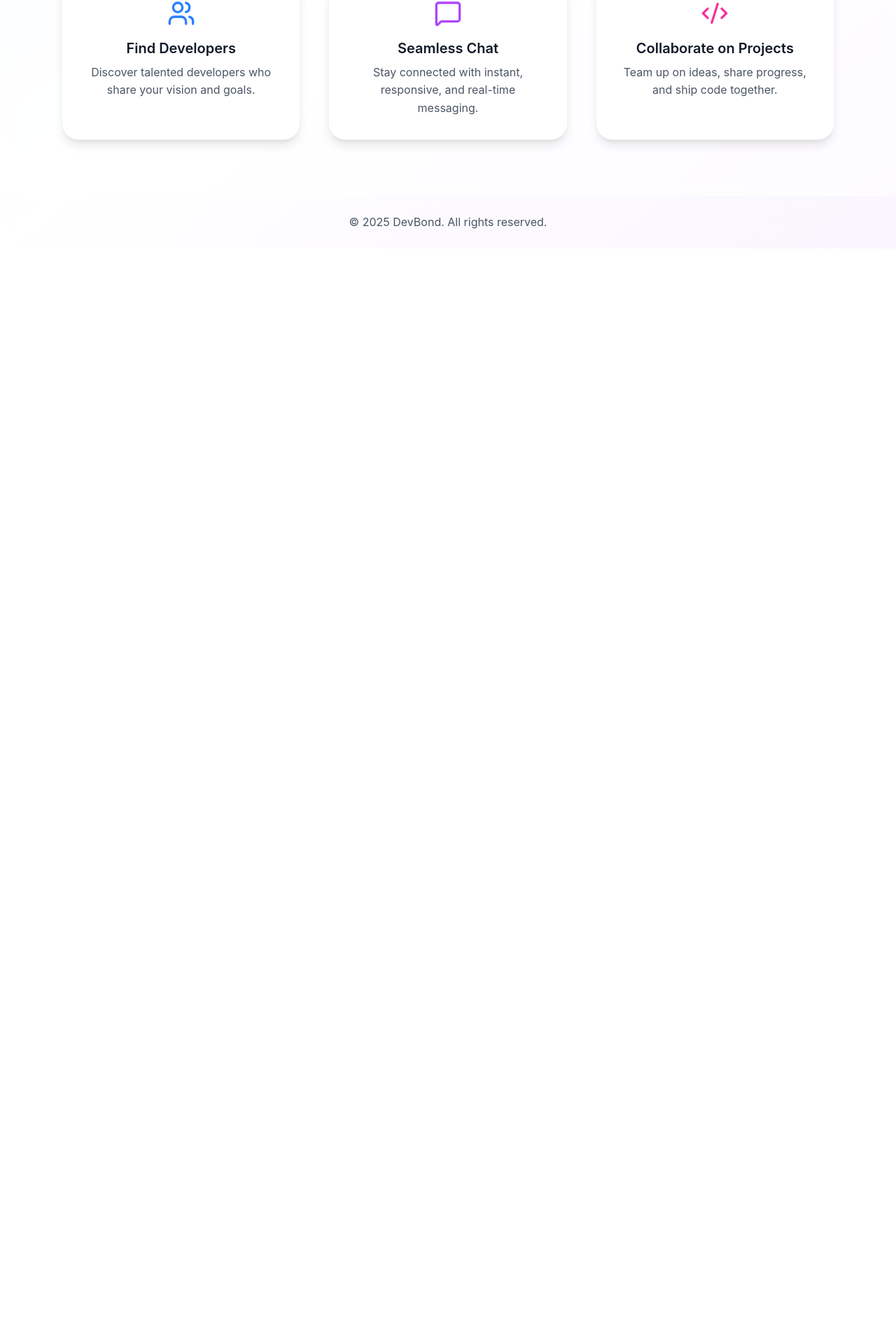
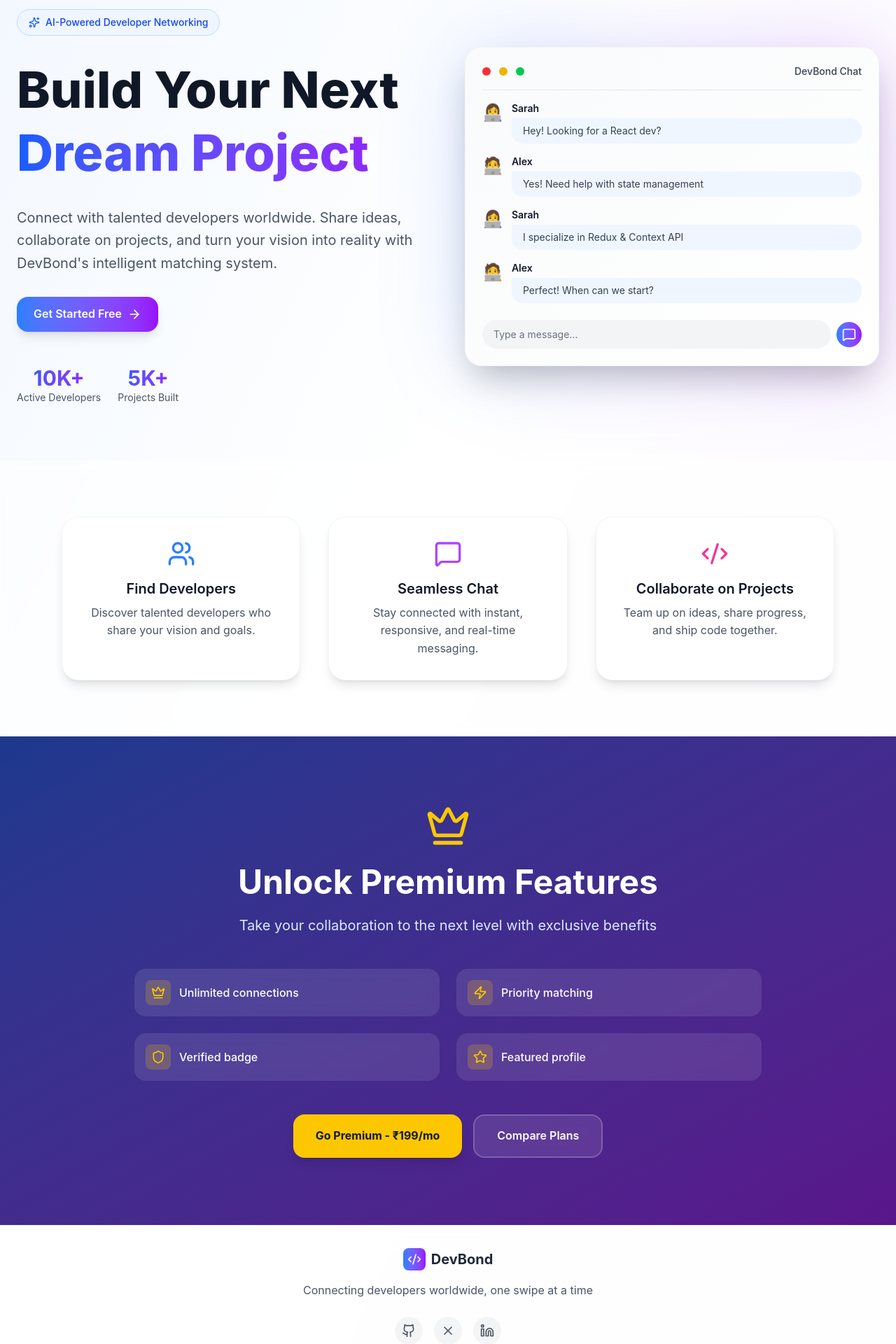
Before and after one commit to VidyaSagarMehar/DevBond, a React (Vite) app in the folder client/: page /welcome in a window 1280 px wide. Shown: the part 723-2643 px from the top of the page at 70% size. Before the commit the page ends 1078 px from the top, so only its background shows below. Built offline with nearby package versions, Linux system fonts and the light colour scheme.

Commit message:
Landing page rewaped, minor UI bug fix on all the Component

```diff
--- a/client/src/Components/EditProfile.jsx
+++ b/client/src/Components/EditProfile.jsx
@@ -247,7 +247,7 @@ const EditProfile = ({ user }) => {
 									<button
 										onClick={addSkill}
 										type="button"
-										className="px-6 py-3 bg-blue-500 hover:bg-blue-600 text-white rounded-xl font-medium transition-colors"
+										className="px-6 py-3 bg-blue-500 hover:bg-blue-600 text-white rounded-xl font-medium transition-colors cursor-pointer"
 									>
 										Add
 									</button>
@@ -346,7 +346,7 @@ const EditProfile = ({ user }) => {
 							onClick={saveProfile}
 							disabled={loading}
 							type="button"
-							className="w-full bg-gradient-to-r from-blue-500 to-purple-600 text-white py-4 rounded-xl font-semibold hover:shadow-lg transition-all duration-300 disabled:opacity-50 flex items-center justify-center space-x-2"
+							className="w-full bg-gradient-to-r from-blue-500 to-purple-600 text-white py-4 rounded-xl font-semibold hover:shadow-lg transition-all duration-300 disabled:opacity-50 flex items-center justify-center space-x-2 cursor-pointer"
 						>
 							{loading ? (
 								<>
--- a/client/src/Components/Footer.jsx
+++ b/client/src/Components/Footer.jsx
@@ -1,5 +1,5 @@
 import React from 'react';
-import { Heart, Code2, Github, Twitter, Linkedin, Mail } from 'lucide-react';
+import { Heart, Code2, Github, Twitter, Linkedin, Mail, X } from 'lucide-react';
 
 const Footer = () => {
 	return (
@@ -24,29 +24,32 @@ const Footer = () => {
 					{/* Social Links */}
 					<div className="flex items-center justify-center space-x-4 mb-6">
 						<a
-							href="#"
+							href="https://github.com/VidyaSagarMehar"
+							target="blank"
 							className="w-10 h-10 bg-gray-100 dark:bg-gray-800 hover:bg-blue-100 dark:hover:bg-blue-800 rounded-full flex items-center justify-center transition-colors group"
 						>
 							<Github className="w-5 h-5 text-gray-600 dark:text-gray-300 group-hover:text-blue-600" />
 						</a>
 						<a
-							href="#"
+							href="https://x.com/VidyaSagarMehar"
+							target="blank"
 							className="w-10 h-10 bg-gray-100 dark:bg-gray-800 hover:bg-blue-100 dark:hover:bg-blue-800 rounded-full flex items-center justify-center transition-colors group"
 						>
-							<Twitter className="w-5 h-5 text-gray-600 dark:text-gray-300 group-hover:text-blue-600" />
+							<X className="w-5 h-5 text-gray-600 dark:text-gray-300 group-hover:text-blue-600" />
 						</a>
 						<a
-							href="#"
+							href="https://www.linkedin.com/in/vidya-sagar-mehar-bb576814a/"
+							target="blank"
 							className="w-10 h-10 bg-gray-100 dark:bg-gray-800 hover:bg-blue-100 dark:hover:bg-blue-800 rounded-full flex items-center justify-center transition-colors group"
 						>
 							<Linkedin className="w-5 h-5 text-gray-600 dark:text-gray-300 group-hover:text-blue-600" />
 						</a>
-						<a
-							href="#"
+						{/* <a
+							href="mailto:vidyasagarmehar@gmail.com?subject=Hello&body=How are you?"
 							className="w-10 h-10 bg-gray-100 dark:bg-gray-800 hover:bg-blue-100 dark:hover:bg-blue-800 rounded-full flex items-center justify-center transition-colors group"
 						>
 							<Mail className="w-5 h-5 text-gray-600 dark:text-gray-300 group-hover:text-blue-600" />
-						</a>
+						</a> */}
 					</div>
 
 					{/* Copyright */}
@@ -57,7 +60,7 @@ const Footer = () => {
 					</div>
 
 					<div className="mt-2 text-xs text-gray-400 dark:text-gray-500">
-						© 2025 DevBond. All rights reserved.
+						© {new Date().getFullYear()} DevBond. All rights reserved.
 					</div>
 				</div>
 			</div>
--- a/client/src/Components/LandingPage.jsx
+++ b/client/src/Components/LandingPage.jsx
@@ -1,10 +1,45 @@
 import React from 'react';
 import { motion } from 'framer-motion';
-import { Code2, Users, Sparkles, MessageSquare } from 'lucide-react';
+import {
+	Code2,
+	Users,
+	Sparkles,
+	MessageSquare,
+	Moon,
+	Sun,
+	ArrowRight,
+	Crown,
+	Zap,
+	Shield,
+	Star,
+} from 'lucide-react';
 import { useNavigate } from 'react-router-dom';
+import Footer from './Footer';
+import { useTheme } from '../contexts/ThemeContext';
 
 const LandingPage = () => {
 	const navigate = useNavigate();
+	const { theme, toggleTheme } = useTheme();
+
+	// Mock chat messages for animation
+	const chatMessages = [
+		{ user: 'Sarah', msg: 'Hey! Looking for a React dev?', avatar: '👩‍💻' },
+		{ user: 'Alex', msg: 'Yes! Need help with state management', avatar: '🧑‍💻' },
+		{ user: 'Sarah', msg: 'I specialize in Redux & Context API', avatar: '👩‍💻' },
+		{ user: 'Alex', msg: 'Perfect! When can we start?', avatar: '🧑‍💻' },
+	];
+	const stats = [
+		{ number: '10K+', label: 'Active Developers' },
+		{ number: '5K+', label: 'Projects Built' },
+		{ number: '50+', label: 'Countries' },
+		{ number: '98%', label: 'Success Rate' },
+	];
+	const premiumFeatures = [
+		{ icon: <Crown className="w-5 h-5" />, text: 'Unlimited connections' },
+		{ icon: <Zap className="w-5 h-5" />, text: 'Priority matching' },
+		{ icon: <Shield className="w-5 h-5" />, text: 'Verified badge' },
+		{ icon: <Star className="w-5 h-5" />, text: 'Featured profile' },
+	];
 
 	return (
 		<div className="min-h-screen flex flex-col bg-gradient-to-br from-blue-50 via-white to-purple-50 dark:from-gray-900 dark:via-gray-950 dark:to-gray-900 transition-colors duration-300">
@@ -15,17 +50,33 @@ const LandingPage = () => {
 						<div className="p-2 rounded-xl bg-gradient-to-r from-blue-500 to-purple-600">
 							<Code2 className="w-6 h-6 text-white" />
 						</div>
-						<h1 className="text-2xl font-bold bg-gradient-to-r from-blue-600 to-purple-600 bg-clip-text text-transparent dark:from-blue-400 dark:to-purple-400">
+						<h1 className="text-2xl font-bold bg-gradient-to-r from-blue-600 to-purple-600 bg-clip-text text-transparent dark:from-blue-400 dark:to-purple-400 cursor-pointer">
 							DevBond
 						</h1>
 					</div>
 
-					<button
-						onClick={() => navigate('/login')}
-						className="px-5 py-2.5 rounded-xl bg-gradient-to-r from-blue-500 to-purple-600 text-white font-semibold hover:shadow-lg transition-all duration-300"
-					>
-						Login
-					</button>
+					<div className="flex gap-2">
+						<button
+							onClick={() => navigate('/login')}
+							className="px-5 py-2.5 rounded-xl bg-gradient-to-r from-blue-500 to-purple-600 text-white font-semibold hover:shadow-lg transition-all duration-300 cursor-pointer"
+						>
+							Login
+						</button>
+						<button
+							onClick={toggleTheme}
+							className="flex w-full items-center gap-2 px-4 py-2 bg-gray-700 hover:bg-gray-900 dark:hover:bg-gray-200 transition cursor-pointer rounded-full "
+						>
+							{theme === 'light' ? (
+								<>
+									<Moon className="w-4 h-4" />
+								</>
+							) : (
+								<>
+									<Sun className="w-4 h-4 text-white hover:text-yellow-400" />
+								</>
+							)}
+						</button>
+					</div>
 				</div>
 			</header>
 
@@ -52,7 +103,7 @@ const LandingPage = () => {
 						whileHover={{ scale: 1.05 }}
 						whileTap={{ scale: 0.95 }}
 						onClick={() => navigate('/login')}
-						className="px-8 py-3 rounded-2xl bg-gradient-to-r from-blue-500 to-purple-600 text-white font-semibold shadow-lg hover:shadow-xl transition-all"
+						className="px-8 py-3 rounded-2xl bg-gradient-to-r from-blue-500 to-purple-600 text-white font-semibold shadow-lg hover:shadow-xl transition-all cursor-pointer"
 					>
 						Get Started
 					</motion.button>
@@ -84,8 +135,122 @@ const LandingPage = () => {
 				</div>
 			</main>
 
+			{/* Chat Animation Section */}
+			<section className="pt-32 pb-20 px-6">
+				<div className="max-w-7xl mx-auto">
+					<div className="grid lg:grid-cols-2 gap-12 items-center">
+						<div className="space-y-8">
+							<div className="inline-flex items-center gap-2 px-4 py-2 bg-blue-50 dark:bg-blue-900/30 rounded-full border border-blue-200 dark:border-blue-800">
+								<Sparkles className="w-4 h-4 text-blue-600 dark:text-blue-400" />
+								<span className="text-sm font-medium text-blue-700 dark:text-blue-300">
+									AI-Powered Developer Networking
+								</span>
+							</div>
+
+							<h1 className="text-5xl lg:text-7xl font-extrabold leading-tight text-gray-900 dark:text-white">
+								Build Your Next
+								<span className="block bg-gradient-to-r from-blue-600 to-purple-600 dark:from-blue-400 dark:to-purple-400 bg-clip-text text-transparent">
+									Dream Project
+								</span>
+							</h1>
+
+							<p className="text-xl text-gray-600 dark:text-gray-300 leading-relaxed">
+								Connect with talented developers worldwide. Share ideas,
+								collaborate on projects, and turn your vision into reality with
+								DevBond's intelligent matching system.
+							</p>
+
+							<div className="flex flex-wrap gap-4">
+								<button
+									onClick={() => navigate('/login')}
+									className="group px-6 py-3 bg-gradient-to-r from-blue-500 to-purple-600 text-white font-semibold rounded-2xl shadow-lg hover:shadow-xl hover:scale-105 transition-all duration-300 flex items-center gap-2"
+								>
+									Get Started Free
+									<ArrowRight className="w-5 h-5 group-hover:translate-x-1 transition-transform" />
+								</button>
+							</div>
+							<div className="flex items-center gap-6 pt-4">
+								{stats.slice(0, 2).map((stat, idx) => (
+									<div key={idx} className="text-center">
+										<div className="text-3xl font-bold bg-gradient-to-r from-blue-600 to-purple-600 dark:from-blue-400 dark:to-purple-400 bg-clip-text text-transparent">
+											{stat.number}
+										</div>
+										<div className="text-sm text-gray-600 dark:text-gray-400">
+											{stat.label}
+										</div>
+									</div>
+								))}
+							</div>
+						</div>
+						{/* Animated Chat Preview */}
+						<div className="relative">
+							<div className="absolute inset-0 bg-gradient-to-r from-blue-500 to-purple-600 rounded-3xl blur-3xl opacity-20"></div>
+							<div className="relative bg-gradient-to-br from-gray-50 to-white dark:from-gray-900 dark:to-gray-900 rounded-3xl shadow-2xl border border-gray-100 dark:border-gray-800 p-6 space-y-4">
+								<div className="flex items-center gap-3 pb-4 border-b border-gray-200 dark:border-gray-800">
+									<div className="w-3 h-3 rounded-full bg-red-500"></div>
+									<div className="w-3 h-3 rounded-full bg-yellow-500"></div>
+									<div className="w-3 h-3 rounded-full bg-green-500"></div>
+									<span className="ml-auto text-sm font-medium text-gray-700 dark:text-gray-300">
+										DevBond Chat
+									</span>
+								</div>
+
+								{chatMessages.map((msg, idx) => (
+									<div
+										key={idx}
+										className={`flex items-start gap-3 animate-slide-up`}
+										style={{
+											animationDelay: `${idx * 0.5}s`,
+											animationFillMode: 'backwards',
+										}}
+									>
+										<div className="text-2xl">{msg.avatar}</div>
+										<div className="flex-1">
+											<div className="text-sm font-semibold text-gray-900 dark:text-white">
+												{msg.user}
+											</div>
+											<div className="mt-1 px-4 py-2 bg-blue-50 dark:bg-blue-900/30 rounded-2xl rounded-tl-none">
+												<p className="text-sm text-gray-700 dark:text-gray-300">
+													{msg.msg}
+												</p>
+											</div>
+										</div>
+									</div>
+								))}
+
+								<div className="flex items-center gap-2 pt-2">
+									<div className="flex-1 px-4 py-2 bg-gray-100 dark:bg-gray-800 rounded-full">
+										<span className="text-sm text-gray-500">
+											Type a message...
+										</span>
+									</div>
+									<button className="p-2 bg-gradient-to-r from-blue-500 to-purple-600 rounded-full">
+										<MessageSquare className="w-5 h-5 text-white" />
+									</button>
+								</div>
+							</div>
+						</div>
+					</div>
+				</div>
+			</section>
+			<style>{`
+				@keyframes slide-up {
+					from {
+						opacity: 0;
+						transform: translateY(20px);
+					}
+					to {
+						opacity: 1;
+						transform: translateY(0);
+					}
+				}
+				.animate-slide-up {
+					animation: slide-up 0.5s ease-out;
+				}
+			`}</style>
+
 			{/* Features Section */}
-			<section className="py-20 bg-white/60 dark:bg-gray-950/50 backdrop-blur-sm border-t border-white/20 dark:border-gray-800">
+			<section className="py-20 bg-white/60 dark:bg-gray-950/50 backdrop-blur-sm  border-white/20 dark:border-gray-800 overflow-hidden">
 				<div className="max-w-6xl mx-auto px-6 grid md:grid-cols-3 gap-10 text-center">
 					{[
 						{
@@ -128,10 +293,60 @@ const LandingPage = () => {
 				</div>
 			</section>
 
+			{/* Premium Section */}
+			<section className="py-24 px-6 bg-gradient-to-br from-blue-900 to-purple-900 dark:from-gray-950 dark:to-gray-900 overflow-hidden">
+				<div className="absolute inset-0 opacity-10">
+					<div
+						className="absolute inset-0"
+						style={{
+							backgroundImage:
+								'radial-gradient(circle, white 1px, transparent 1px)',
+							backgroundSize: '50px 50px',
+						}}
+					></div>
+				</div>
+				<div className="max-w-4xl mx-auto text-center relative z-10">
+					<Crown className="w-16 h-16 text-yellow-400 mx-auto mb-6" />
+					<h2 className="text-4xl md:text-5xl font-bold text-white mb-6">
+						Unlock Premium Features
+					</h2>
+					<p className="text-xl text-blue-100 mb-12">
+						Take your collaboration to the next level with exclusive benefits
+					</p>
+
+					<div className="grid md:grid-cols-2 gap-6 mb-12">
+						{premiumFeatures.map((feature, idx) => (
+							<div
+								key={idx}
+								className="flex items-center gap-3 bg-white/10 backdrop-blur-sm rounded-2xl p-4 text-left"
+							>
+								<div className="p-2 bg-yellow-400/20 rounded-lg text-yellow-400">
+									{feature.icon}
+								</div>
+								<span className="text-white font-medium">{feature.text}</span>
+							</div>
+						))}
+					</div>
+
+					<div className="flex flex-wrap justify-center gap-4">
+						<button
+							onClick={() => navigate('/login')}
+							className="px-8 py-4 bg-yellow-400 text-gray-900 font-bold rounded-2xl hover:bg-yellow-300 transition-all hover:scale-105 shadow-lg"
+						>
+							Go Premium - ₹199/mo
+						</button>
+						<button
+							onClick={() => navigate('/login')}
+							className="px-8 py-4 bg-white/10 backdrop-blur-sm text-white font-semibold rounded-2xl border-2 border-white/20 hover:bg-white/20 transition-all"
+						>
+							Compare Plans
+						</button>
+					</div>
+				</div>
+			</section>
+
 			{/* Footer */}
-			<footer className="py-6 text-center text-gray-600 dark:text-gray-400 border-t border-white/20 dark:border-gray-800">
-				<p>© {new Date().getFullYear()} DevBond. All rights reserved.</p>
-			</footer>
+			<Footer />
 		</div>
 	);
 };
--- a/client/src/Components/Login.jsx
+++ b/client/src/Components/Login.jsx
@@ -152,9 +152,9 @@ const Login = () => {
 									className="absolute right-4 top-1/2 -translate-y-1/2 text-gray-400 dark:text-gray-500 hover:text-gray-600 dark:hover:text-gray-300"
 								>
 									{showPassword ? (
-										<EyeOff className="w-5 h-5" />
+										<EyeOff className="w-5 h-5 cursor-pointer" />
 									) : (
-										<Eye className="w-5 h-5" />
+										<Eye className="w-5 h-5 cursor-pointer" />
 									)}
 								</button>
 							</div>
@@ -165,7 +165,7 @@ const Login = () => {
 							whileTap={{ scale: 0.98 }}
 							type="submit"
 							disabled={loading}
-							className="w-full bg-gradient-to-r from-blue-500 to-purple-600 text-white py-3 rounded-2xl font-semibold hover:shadow-lg transition-all duration-300 disabled:opacity-50"
+							className="w-full bg-gradient-to-r from-blue-500 to-purple-600 text-white py-3 rounded-2xl font-semibold hover:shadow-lg transition-all duration-300 disabled:opacity-50 cursor-pointer"
 						>
 							{loading ? (
 								<span className="flex items-center justify-center">
--- a/client/src/Components/NavBar.jsx
+++ b/client/src/Components/NavBar.jsx
@@ -105,7 +105,7 @@ const NavBar = () => {
 							onMouseEnter={() => setDropdownOpen(true)}
 							onMouseLeave={() => setDropdownOpen(false)}
 						>
-							<button className="flex items-center space-x-2 group">
+							<button className="flex items-center space-x-2 group cursor-pointer">
 								<div className="w-10 h-10 rounded-full overflow-hidden border-2 border-blue-300 dark:border-blue-700 group-hover:border-blue-500 transition">
 									<img
 										src={getProfileImageSrc()}
@@ -150,7 +150,7 @@ const NavBar = () => {
 
 										<button
 											onClick={toggleTheme}
-											className="flex w-full items-center gap-2 px-4 py-2 hover:bg-gray-100 dark:hover:bg-gray-800 transition"
+											className="flex w-full items-center gap-2 px-4 py-2 hover:bg-gray-100 dark:hover:bg-gray-800 transition cursor-pointer"
 										>
 											{theme === 'light' ? (
 												<>
@@ -165,7 +165,7 @@ const NavBar = () => {
 
 										<button
 											onClick={handleLogout}
-											className="flex w-full items-center gap-2 px-4 py-2 text-red-500 hover:bg-red-50 dark:hover:bg-red-900/30 transition"
+											className="flex w-full items-center gap-2 px-4 py-2 text-red-500 hover:bg-red-50 dark:hover:bg-red-900/30 transition cursor-pointer"
 										>
 											<LogOut className="w-4 h-4" /> Logout
 										</button>
--- a/client/src/Components/Requests.jsx
+++ b/client/src/Components/Requests.jsx
@@ -96,7 +96,7 @@ const RequestCard = ({ request, onAction }) => {
 						whileHover={{ scale: 1.02 }}
 						whileTap={{ scale: 0.98 }}
 						onClick={() => handleAction('rejected')}
-						className="flex-1 bg-gray-100 dark:bg-gray-800 hover:bg-red-100 dark:hover:bg-red-900 text-gray-700 dark:text-gray-200 hover:text-red-700 dark:hover:text-red-400 py-3 px-4 rounded-xl font-medium transition-all duration-200 flex items-center justify-center space-x-2"
+						className="flex-1 cursor-pointer bg-gray-100 dark:bg-gray-800 hover:bg-red-100 dark:hover:bg-red-900 text-gray-700 dark:text-gray-200 hover:text-red-700 dark:hover:text-red-400 py-3 px-4 rounded-xl font-medium transition-all duration-200 flex items-center justify-center space-x-2"
 					>
 						<XCircle className="w-5 h-5" />
 						<span>Decline</span>
@@ -106,7 +106,7 @@ const RequestCard = ({ request, onAction }) => {
 						whileHover={{ scale: 1.02 }}
 						whileTap={{ scale: 0.98 }}
 						onClick={() => handleAction('accepted')}
-						className="flex-1 bg-gradient-to-r from-green-500 to-emerald-600 hover:from-green-600 hover:to-emerald-700 text-white py-3 px-4 rounded-xl font-medium transition-all duration-200 flex items-center justify-center space-x-2 shadow-lg hover:shadow-xl"
+						className="flex-1 cursor-pointer bg-gradient-to-r from-green-500 to-emerald-600 hover:from-green-600 hover:to-emerald-700 text-white py-3 px-4 rounded-xl font-medium transition-all duration-200 flex items-center justify-center space-x-2 shadow-lg hover:shadow-xl"
 					>
 						<CheckCircle className="w-5 h-5" />
 						<span>Accept</span>
```
Also changed, not shown: client/src/Components/Chat.jsx (+3 -4 lines), client/src/Components/UserCard.jsx (+7 -7 lines), client/src/main.jsx (+4 -6 lines), client/src/utils/MouseTracker.jsx (+4 -4 lines), 1 other file (tests, documents, lock files or other folders).
